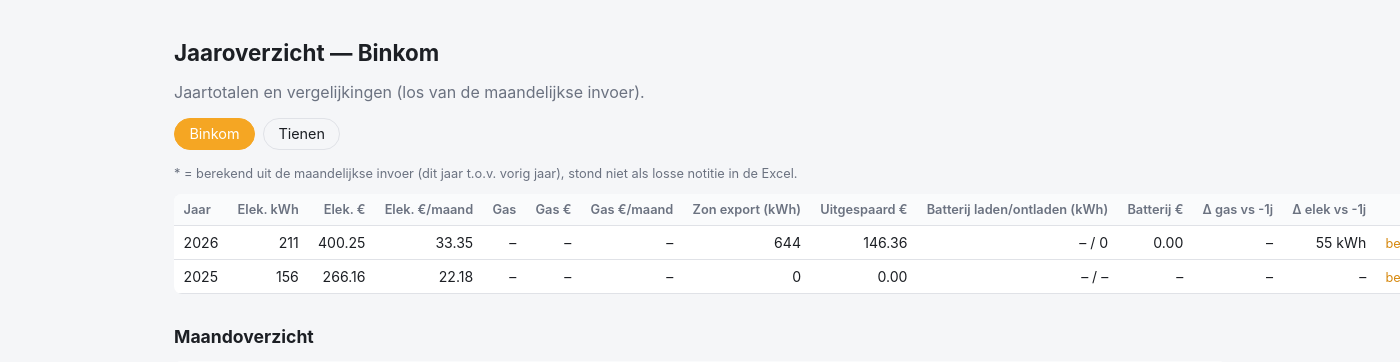
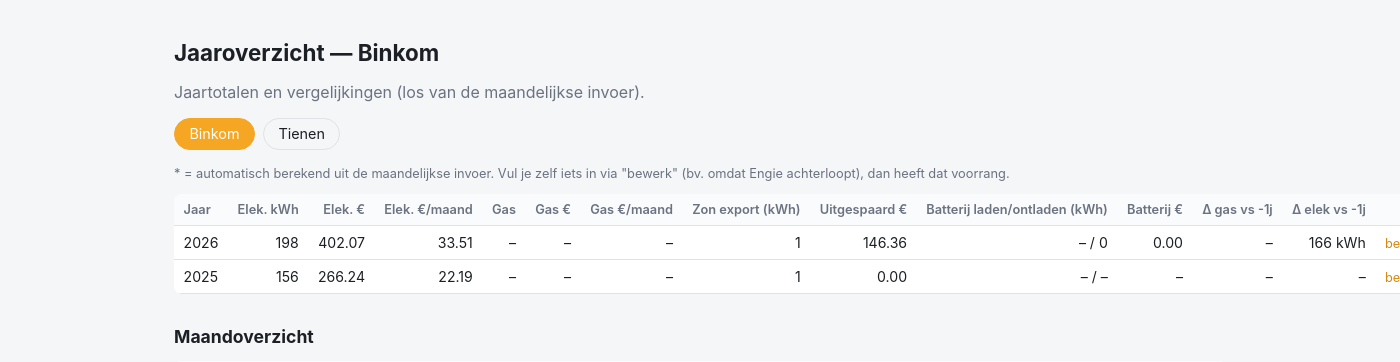
Before and after one commit to rbruyn1/verbruiken, a Flask app: page /jaaroverzicht in a window 1400 px wide; the page is wider, and only the part inside the window is pictured. Shown: the part 44-406 px from the top of that part. Run offline with Flask 3, Linux system fonts and the light colour scheme; data comes from the database, SQL or seed files in the repository; both versions use the stored data as it was after the commit.

Commit message:
0.2.7: auto-berekende jaaroverzicht-velden terug overschrijfbaar (fallback i.p.v. altijd overschrijven)

```diff
--- a/verbruik_addon/app/main.py
+++ b/verbruik_addon/app/main.py
@@ -54,13 +54,20 @@ MAAND_INVOERVELDEN = [
 ]
 
 JAAR_INVOERVELDEN = [
+    ("jaarverbruik_elektriciteit_kwh", "Jaarverbruik elektriciteit (kWh) — auto uit maandsommen, overschrijfbaar (bv. als Engie achterloopt)"),
+    ("jaarverbruik_elektriciteit_kost_eur", "Jaarverbruik elektriciteit — kost (€) — auto, overschrijfbaar"),
     ("jaarverbruik_gas", "Jaarverbruik gas"),
     ("jaarverbruik_gas_eenheid", "Eenheid gas (m3 / kWh)"),
     ("jaarverbruik_gas_kost_eur", "Jaarverbruik gas — kost (€)"),
+    ("opladen_zon_kwh", "Zon export (kWh) — auto, overschrijfbaar"),
+    ("opladen_zon_kost_eur", "Zon export — kost (€) — auto, overschrijfbaar"),
     ("uitgespaard_zonnepanelen_eur", "Uitgespaard met zonnepanelen (€)"),
+    ("batterij_laden_kwh", "Batterij laden (kWh) — auto, overschrijfbaar"),
+    ("batterij_gebruik_kwh", "Batterij ontladen (kWh) — auto, overschrijfbaar"),
     ("batterij_gebruik_kost_eur", "Batterij gebruik (€)"),
     ("verschil_gas_vorig_jaar_m3", "Verschil gas t.o.v. vorig jaar (m³)"),
     ("verschil_gas_vorig_jaar_kwh", "Verschil gas t.o.v. vorig jaar (kWh-equiv.)"),
+    ("verschil_elektriciteit_vorig_jaar_kwh", "Verschil elektriciteit t.o.v. vorig jaar (kWh) — auto, overschrijfbaar"),
     ("verschil_elektriciteit_vorig_jaar_eur", "Verschil elektriciteit t.o.v. vorig jaar (€)"),
 ]
 
@@ -255,29 +262,55 @@ def jaaroverzicht():
         jaartotaal_injectie_eur[r["jaar"]] = r["injectie_eur"]
     conn.close()
 
+    def _fallback(rec, veld, berekend):
+        """Vult veld alleen aan als het nog leeg is — een manueel
+        ingevulde waarde (bv. omdat Engie een paar dagen achterloopt)
+        krijgt altijd voorrang op de berekende som."""
+        if rec.get(veld) is None and berekend is not None:
+            rec[veld] = berekend
+            rec[f"_{veld}_berekend"] = True
+
     resultaten = []
     for r in rows:
         rec = dict(r)
-        n_maanden = maand_counts.get(rec["jaar"])
+        jaar = rec["jaar"]
+        n_maanden = maand_counts.get(jaar)
 
-        # Elektriciteit kWh/€ en batterijgebruik (kWh) altijd uit de
-        # maandsommen berekenen — klopt tot op afrondingsniveau met de
-        # losse Excel-notities, dus betrouwbaarder en hoeft niet meer
-        # manueel ingevuld te worden.
-        if jaartotaal_afname.get(rec["jaar"]) is not None:
-            rec["jaarverbruik_elektriciteit_kwh"] = jaartotaal_afname[rec["jaar"]]
-        if jaartotaal_afname_eur.get(rec["jaar"]) is not None:
-            rec["jaarverbruik_elektriciteit_kost_eur"] = jaartotaal_afname_eur[rec["jaar"]]
-        rec["batterij_gebruik_kwh"] = jaartotaal_batterij_ontladen.get(rec["jaar"]) or rec.get("batterij_gebruik_kwh")
-        rec["batterij_laden_kwh"] = jaartotaal_batterij_laden.get(rec["jaar"])
-
+        _fallback(rec, "jaarverbruik_elektriciteit_kwh", jaartotaal_afname.get(jaar))
+        _fallback(rec, "jaarverbruik_elektriciteit_kost_eur", jaartotaal_afname_eur.get(jaar))
+        _fallback(rec, "batterij_gebruik_kwh", jaartotaal_batterij_ontladen.get(jaar))
+        _fallback(rec, "batterij_laden_kwh", jaartotaal_batterij_laden.get(jaar))
         # "Opladen zon" blijkt zon-export te zijn (export naar het net),
         # geen batterijlading — geverifieerd tegen totaal_export/
-        # engie_injectie_eur (klopt tot op afrondingsniveau).
-        if jaartotaal_export.get(rec["jaar"]) is not None:
-            rec["opladen_zon_kwh"] = jaartotaal_export[rec["jaar"]]
-        if jaartotaal_injectie_eur.get(rec["jaar"]) is not None:
-            rec["opladen_zon_kost_eur"] = abs(jaartotaal_injectie_eur[rec["jaar"]])
+        # engie_injectie_eur.
+        _fallback(rec, "opladen_zon_kwh", jaartotaal_export.get(jaar))
+        injectie = jaartotaal_injectie_eur.get(jaar)
+        _fallback(rec, "opladen_zon_kost_eur", abs(injectie) if injectie is not None else None)
+
+        huidig_afname = jaartotaal_afname.get(jaar)
+        vorig_afname = jaartotaal_afname.get(jaar - 1)
+        berekend_verschil_elek = (
+            huidig_afname - vorig_afname
+            if huidig_afname is not None and vorig_afname is not None
+            else None
+        )
+        _fallback(rec, "verschil_elektriciteit_vorig_jaar_kwh", berekend_verschil_elek)
+
+        huidig_gas = jaartotaal_gas_kwh.get(jaar)
+        vorig_gas = jaartotaal_gas_kwh.get(jaar - 1)
+        berekend_verschil_gas = (
+            huidig_gas - vorig_gas if huidig_gas is not None and vorig_gas is not None else None
+        )
+        _fallback(rec, "verschil_gas_vorig_jaar_kwh", berekend_verschil_gas)
+
+        huidig_gas_m3 = jaartotaal_gas_m3.get(jaar)
+        vorig_gas_m3 = jaartotaal_gas_m3.get(jaar - 1)
+        berekend_verschil_gas_m3 = (
+            huidig_gas_m3 - vorig_gas_m3
+            if huidig_gas_m3 is not None and vorig_gas_m3 is not None
+            else None
+        )
+        _fallback(rec, "verschil_gas_vorig_jaar_m3", berekend_verschil_gas_m3)
 
         rec["gem_maand_elektriciteit"] = jaaroverzicht_gem_per_maand(
             rec.get("jaarverbruik_elektriciteit_kost_eur"), n_maanden
@@ -288,29 +321,6 @@ def jaaroverzicht():
         rec["gem_maand_zon"] = jaaroverzicht_gem_per_maand(
             rec.get("opladen_zon_kost_eur"), n_maanden
         )
-
-        # Fallback: als er geen "verschil -1 jaar" is opgegeven, bereken
-        # het uit de som van de maanddata van dit jaar vs. vorig jaar.
-        # Verschil -1 jaar elektriciteit (kWh) altijd uit dezelfde
-        # jaartotalen berekenen, voor consistentie met het jaarverbruik
-        # hierboven (niet enkel als gat-opvuller).
-        huidig = jaartotaal_afname.get(rec["jaar"])
-        vorig = jaartotaal_afname.get(rec["jaar"] - 1)
-        if huidig is not None and vorig is not None:
-            rec["verschil_elektriciteit_vorig_jaar_kwh"] = huidig - vorig
-
-        if rec.get("verschil_gas_vorig_jaar_kwh") is None:
-            huidig = jaartotaal_gas_kwh.get(rec["jaar"])
-            vorig = jaartotaal_gas_kwh.get(rec["jaar"] - 1)
-            if huidig is not None and vorig is not None:
-                rec["verschil_gas_vorig_jaar_kwh"] = huidig - vorig
-                rec["_verschil_gas_berekend"] = True
-        if rec.get("verschil_gas_vorig_jaar_m3") is None:
-            huidig = jaartotaal_gas_m3.get(rec["jaar"])
-            vorig = jaartotaal_gas_m3.get(rec["jaar"] - 1)
-            if huidig is not None and vorig is not None:
-                rec["verschil_gas_vorig_jaar_m3"] = huidig - vorig
-                rec["_verschil_gas_m3_berekend"] = True
 
         resultaten.append(rec)
 
--- a/verbruik_addon/app/models.py
+++ b/verbruik_addon/app/models.py
@@ -54,6 +54,7 @@ CREATE TABLE IF NOT EXISTS jaaroverzicht (
     uitgespaard_zonnepanelen_eur REAL,
 
     batterij_gebruik_kwh REAL,
+    batterij_laden_kwh REAL,
     batterij_gebruik_kost_eur REAL,
 
     verschil_gas_vorig_jaar_m3 REAL,
@@ -75,9 +76,19 @@ def get_connection():
     return conn
 
 
+def _ensure_columns(conn):
+    """Lichte schema-migratie: voegt kolommen toe die in SCHEMA staan maar
+    nog niet in een bestaande (al-gemigreerde) databank zitten. SQLite's
+    CREATE TABLE IF NOT EXISTS raakt een reeds bestaande tabel niet aan."""
+    bestaand = {row[1] for row in conn.execute("PRAGMA table_info(jaaroverzicht)")}
+    if "batterij_laden_kwh" not in bestaand:
+        conn.execute("ALTER TABLE jaaroverzicht ADD COLUMN batterij_laden_kwh REAL")
+
+
 def init_db():
     conn = get_connection()
     conn.executescript(SCHEMA)
+    _ensure_columns(conn)
     conn.commit()
     conn.close()
 
--- a/verbruik_addon/app/templates/jaaroverzicht.html
+++ b/verbruik_addon/app/templates/jaaroverzicht.html
@@ -13,7 +13,7 @@
 {% if not records %}
     <p class="muted">Nog geen jaaroverzicht voor {{ woning }}. <a href="{{ url_for('jaaroverzicht_invoer') }}">Voeg een jaar toe</a>.</p>
 {% else %}
-<p class="muted" style="font-size:0.8rem;">* = berekend uit de maandelijkse invoer (dit jaar t.o.v. vorig jaar), stond niet als losse notitie in de Excel.</p>
+<p class="muted" style="font-size:0.8rem;">* = automatisch berekend uit de maandelijkse invoer. Vul je zelf iets in via "bewerk" (bv. omdat Engie achterloopt), dan heeft dat voorrang.</p>
 <table>
     <thead>
         <tr>
@@ -37,26 +37,37 @@
         {% for r in records %}
         <tr>
             <td>{{ r.jaar }}</td>
-            <td>{{ "%.0f"|format(r.jaarverbruik_elektriciteit_kwh) if r.jaarverbruik_elektriciteit_kwh is not none else "–" }}</td>
-            <td>{{ "%.2f"|format(r.jaarverbruik_elektriciteit_kost_eur) if r.jaarverbruik_elektriciteit_kost_eur is not none else "–" }}</td>
+            <td>
+                {{ "%.0f"|format(r.jaarverbruik_elektriciteit_kwh) if r.jaarverbruik_elektriciteit_kwh is not none else "–" }}
+                {% if r._jaarverbruik_elektriciteit_kwh_berekend %}<span class="muted" title="Automatisch berekend uit de maandelijkse invoer">*</span>{% endif %}
+            </td>
+            <td>
+                {{ "%.2f"|format(r.jaarverbruik_elektriciteit_kost_eur) if r.jaarverbruik_elektriciteit_kost_eur is not none else "–" }}
+                {% if r._jaarverbruik_elektriciteit_kost_eur_berekend %}<span class="muted" title="Automatisch berekend uit de maandelijkse invoer">*</span>{% endif %}
+            </td>
             <td>{{ "%.2f"|format(r.gem_maand_elektriciteit) if r.gem_maand_elektriciteit is not none else "–" }}</td>
             <td>{{ r.jaarverbruik_gas ~ " " ~ (r.jaarverbruik_gas_eenheid or "") if r.jaarverbruik_gas is not none else "–" }}</td>
             <td>{{ "%.2f"|format(r.jaarverbruik_gas_kost_eur) if r.jaarverbruik_gas_kost_eur is not none else "–" }}</td>
             <td>{{ "%.2f"|format(r.gem_maand_gas) if r.gem_maand_gas is not none else "–" }}</td>
-            <td>{{ "%.0f"|format(r.opladen_zon_kwh) if r.opladen_zon_kwh is not none else "–" }}</td>
+            <td>
+                {{ "%.0f"|format(r.opladen_zon_kwh) if r.opladen_zon_kwh is not none else "–" }}
+                {% if r._opladen_zon_kwh_berekend %}<span class="muted" title="Automatisch berekend uit de maandelijkse invoer">*</span>{% endif %}
+            </td>
             <td>{{ "%.2f"|format(r.uitgespaard_zonnepanelen_eur) if r.uitgespaard_zonnepanelen_eur is not none else "–" }}</td>
             <td>
-                {{ "%.0f"|format(r.batterij_laden_kwh) if r.batterij_laden_kwh is not none else "–" }} /
+                {{ "%.0f"|format(r.batterij_laden_kwh) if r.batterij_laden_kwh is not none else "–" }}
+                {% if r._batterij_laden_kwh_berekend %}<span class="muted" title="Automatisch berekend uit de maandelijkse invoer">*</span>{% endif %} /
                 {{ "%.0f"|format(r.batterij_gebruik_kwh) if r.batterij_gebruik_kwh is not none else "–" }}
+                {% if r._batterij_gebruik_kwh_berekend %}<span class="muted" title="Automatisch berekend uit de maandelijkse invoer">*</span>{% endif %}
             </td>
             <td>{{ "%.2f"|format(r.batterij_gebruik_kost_eur) if r.batterij_gebruik_kost_eur is not none else "–" }}</td>
             <td>
                 {{ "%.1f m³"|format(r.verschil_gas_vorig_jaar_m3) if r.verschil_gas_vorig_jaar_m3 is not none else "–" }}
-                {% if r._verschil_gas_m3_berekend %}<span class="muted" title="Berekend uit maanddata, niet uit de Excel-notitie">*</span>{% endif %}
+                {% if r._verschil_gas_vorig_jaar_m3_berekend %}<span class="muted" title="Automatisch berekend uit de maandelijkse invoer">*</span>{% endif %}
             </td>
             <td>
                 {{ "%.0f kWh"|format(r.verschil_elektriciteit_vorig_jaar_kwh) if r.verschil_elektriciteit_vorig_jaar_kwh is not none else "–" }}
-                {% if r._verschil_elek_berekend %}<span class="muted" title="Berekend uit maanddata, niet uit de Excel-notitie">*</span>{% endif %}
+                {% if r._verschil_elektriciteit_vorig_jaar_kwh_berekend %}<span class="muted" title="Automatisch berekend uit de maandelijkse invoer">*</span>{% endif %}
             </td>
             <td><a class="edit" href="{{ url_for('jaaroverzicht_invoer', woning=r.woning, jaar=r.jaar) }}">bewerk</a></td>
         </tr>
--- a/verbruik_addon/config.yaml
+++ b/verbruik_addon/config.yaml
@@ -1,5 +1,5 @@
 name: "Verbruik Tienen/Binkom"
-version: "0.2.6"
+version: "0.2.7"
 slug: "verbruik_addon"
 description: "Maandelijkse en jaarlijkse energie/water/gas-registratie voor Tienen en Binkom"
 arch:
```
Also changed, not shown: verbruik_addon/CHANGELOG.md, verbruik_addon/app/data/verbruik.db.
